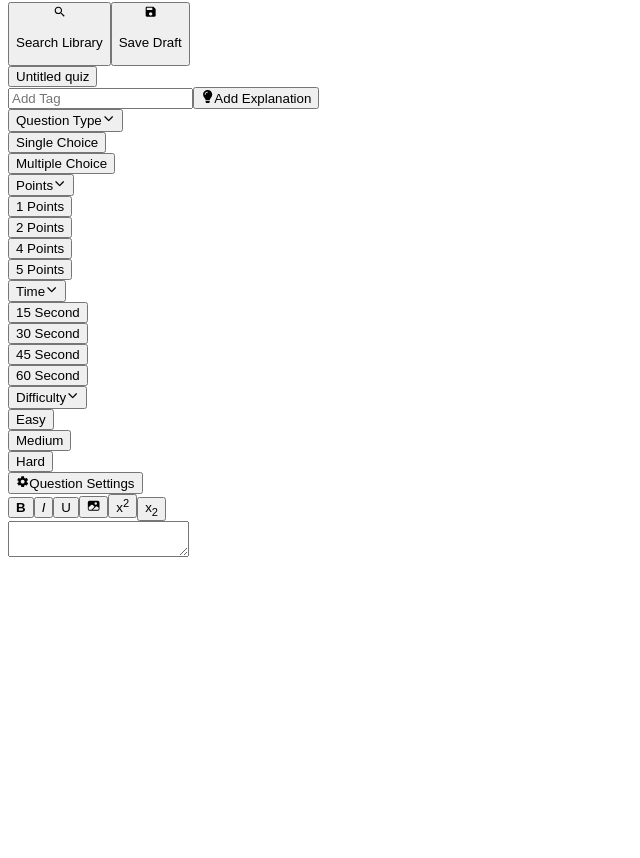
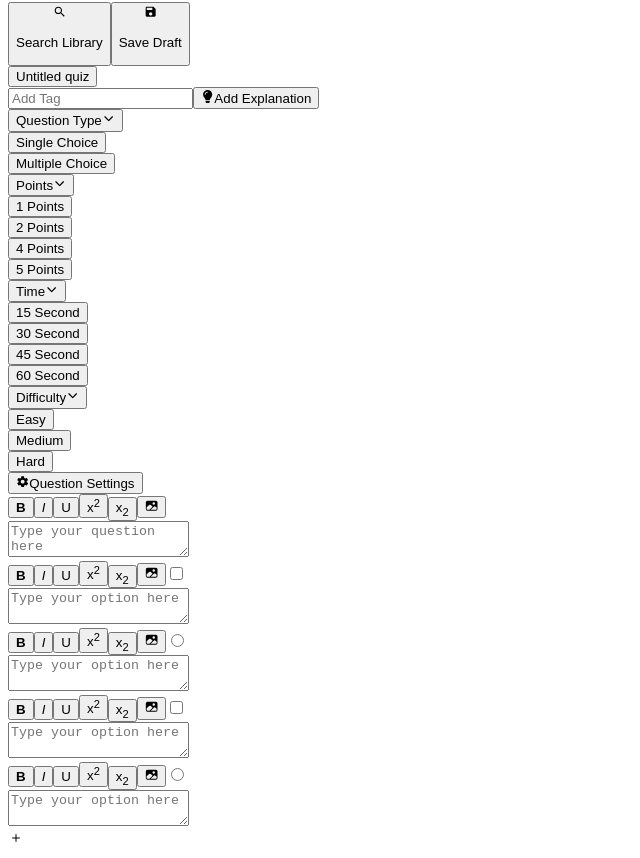
Before and after one commit to sahsisunny/quizard, a Next.js app: page / in a window 1280 px wide. Shown: the part 240-1098 px from the top of the page, without its empty margins (0-640 px from the left). Before the commit the page ends 809 px from the top, so only its background shows below. Built offline with nearby package versions, Linux system fonts and the light colour scheme.

Commit message:
refactor: text editor

```diff
--- a/src/components/QuestionSection/QuestionArea/TextEditor.tsx
+++ b/src/components/QuestionSection/QuestionArea/TextEditor.tsx
@@ -1,77 +1,60 @@
-import React, { useState } from 'react';
-import { IoImage } from 'react-icons/io5';
+import React, { useState } from "react";
+import { IoImage } from "react-icons/io5";
 
-const TextEditor: React.FC = () => {
-  const [text, setText] = useState(""); // State to hold the text
-  const [selectedText, setSelectedText] = useState(""); // State to hold the selected text
+interface TextEditorProps {
+  width?: string;
+  height?: string;
+  backgroundColor?: string;
+  textAreaBackgroundColor?: string;
+  placeholder?: string;
+  type?: "SINGLE" | "MULTIPLE";
+}
 
-  // Function to handle formatting buttons
-  const handleFormat = (format: string) => {
-    const formattedText = applyFormat(text, format);
-    setText(formattedText.props.children);
-  };
-
-  // Function to apply formatting to selected text
-  const applyFormat = (text: string, format: string): JSX.Element => {
-    const startPos = text.indexOf(selectedText);
-    const endPos = startPos + selectedText.length;
-    switch (format) {
-      case "bold":
-        return (
-          <>
-            {text.slice(0, startPos)}
-            <strong>
-              <i>{selectedText}</i>
-            </strong>
-            {text.slice(endPos)}
-          </>
-        );
-      case "italic":
-        return (
-          <>
-            {text.slice(0, startPos)}
-            <i>{selectedText}</i>
-            {text.slice(endPos)}
-          </>
-        );
-      // Add more cases for other formatting options as needed
-      default:
-        return <>{text}</>;
-    }
-  };
-
-  // Function to handle text selection
-  const handleSelection = () => {
-    const selectedText = window.getSelection()?.toString() || "";
-    setSelectedText(selectedText);
-  };
-
+const TextEditor = ({
+  width = "w-full",
+  backgroundColor = "bg-white",
+  textAreaBackgroundColor = "bg-white",
+  placeholder = "Type your question here",
+  type,
+  height,
+}: TextEditorProps) => {
   return (
-    <div className="p-4">
-      <div className="flex items-center">
-        <button className="p-2" onClick={() => handleFormat("bold")}>
+    <div
+      className={`flex flex-col gap-2 p-2 rounded text-white ${height} ${width} ${backgroundColor}`}
+    >
+      <div className="flex items-center relative">
+        <button className="p-2">
           <strong>B</strong>
         </button>
-        <button className="p-2" onClick={() => handleFormat("italic")}>
+        <button className="p-2">
           <i>I</i>
         </button>
         <button className="p-2 underline">U</button>
-        <button className="p-2">
-          <IoImage />
-        </button>
         <button className="p-2">
           x<sup>2</sup>
         </button>
         <button className="p-2">
           x<sub>2</sub>
         </button>
+        <button className="p-2">
+          <IoImage />
+        </button>
+        {type === "SINGLE" ? (
+          <input
+            type="radio"
+            className="w-4 h-4 absolute top-0 right-0 animate-pulse cursor-pointer"
+          />
+        ) : type === "MULTIPLE" ? (
+          <input
+            type="checkbox"
+            className="w-4 h-4 absolute top-0 right-0 animate-pulse cursor-pointer"
+          />
+        ) : null}
       </div>
 
       <textarea
-        className="mt-4 p-2 border border-gray-300 rounded-md w-full"
-        onChange={(e) => setText(e.target.value)}
-        onSelect={handleSelection}
-        value={text}
+        className={`rounded w-full p-2 ${textAreaBackgroundColor} border-none focus:outline-none`}
+        placeholder={placeholder}
       />
     </div>
   );
--- a/src/components/QuestionSection/QuestionSection.tsx
+++ b/src/components/QuestionSection/QuestionSection.tsx
@@ -1,93 +1,80 @@
 "use client";
-import Reac, { useState } from 'react';
-import { CiImageOn } from 'react-icons/ci';
+import { useState } from 'react';
+import { IoIosAdd } from 'react-icons/io';
 
 import ModelComponent from '@/components/ModelComponent';
 
 import TextEditor from './QuestionArea/TextEditor';
 import QuestionSelectors from './QuestionSelectors';
+import QuestionSettingModal from './QuestionSettingModal';
 import QuestionTitle from './QuestionTitle';
-import Selector from './Selector';
 
 function QuestionSection() {
   const [showModel, setShowModel] = useState(false);
   const [title, setTitle] = useState("Untitled quiz");
-  const questionSubject = {
-    Math: "math",
-    Science: "science",
-    English: "english",
-    History: "history",
-    Geography: "geography",
-    Art: "art",
-    Music: "music",
-    "Computer Science": "computer",
-  };
-
-  const gradeLevel = {
-    "Grade A": "gradeA",
-    "Grade B": "gradeB",
-    "Grade C": "gradeC",
-    "Grade D": "gradeD",
-    "Grade E": "gradeE",
-  };
-
-  const language = {
-    English: "english",
-    Spanish: "spanish",
-    Hindi: "hindi",
-    Urdu: "urdu",
-  };
-
-  const visibility = {
-    Public: "public",
-    Private: "private",
-  };
-
-  // onclick text select all text
-  const handleSelectAll = (e: any) => {
-    e.target.select();
-  }
 
   return (
     <div className="w-full">
       <QuestionTitle title={title} onClickTitle={() => setShowModel(true)} />
 
       <QuestionSelectors />
-      <TextEditor />
+      <div className="flex flex-col items-center w-full h-[76%]">
+        <div className="flex flex-col  gap-2 w-[80%] bg-red-900 p-2 rounded h-full">
+          <TextEditor
+            backgroundColor="bg-red-900 border"
+            textAreaBackgroundColor="focus:bg-red-800 bg-red-900 "
+            placeholder="Type your question here"
+            height="h-1/2"
+
+          />
+          <div className="flex flex-col lg:flex-row items-center gap-2 h-1/2">
+            <TextEditor
+              backgroundColor="bg-green-900"
+              textAreaBackgroundColor="focus:bg-green-800 bg-green-900"
+              type="MULTIPLE"
+              placeholder="Type your option here"
+            height="h-full"
+            />
+            <TextEditor
+              backgroundColor="bg-blue-900"
+              textAreaBackgroundColor="focus:bg-blue-800 bg-blue-900"
+              type="SINGLE"
+              placeholder="Type your option here"
+            height="h-full"
+
+            />
+            <TextEditor
+              backgroundColor="bg-fuchsia-900"
+              textAreaBackgroundColor="focus:bg-fuchsia-800 bg-fuchsia-900"
+              type="MULTIPLE"
+              placeholder="Type your option here"
+            height="h-full"
+
+            />
+            <TextEditor
+              backgroundColor="bg-purple-900"
+              textAreaBackgroundColor="focus:bg-purple-800 bg-purple-900"
+              type="SINGLE"
+              placeholder="Type your option here"
+            height="h-full"
+
+            />
+            <div className="flex items-center justify-center rounded-md p-2 cursor-pointer h-full border">
+              <IoIosAdd className="text-4xl" />
+            </div>
+          </div>
+        </div>
+      </div>
       {showModel && (
         <ModelComponent
           title="Edit Quiz Cover"
           onClose={() => setShowModel(false)}
         >
-          <div className="flex md:flex-row flex-col gap-4">
-            <div className="md:w-1/2 w-full flex flex-col border gap-2">
-              <input
-                className="w-full p-2 border border-gray-300 rounded-md"
-                type="text"
-                value={title}
-                onChange={(e) => setTitle(e.target.value)}
-                onClick={handleSelectAll}
-              />
-              <Selector options={questionSubject} name="Subject" />
-              <Selector options={gradeLevel} name="Grade Level" />
-              <Selector options={language} name="Language" />
-              <Selector options={visibility} name="Visibility" />
-            </div>
-            <div className="md:w-1/2 w-full flex flex-col justify-center items-center gap-2 border-2">
-              <div className="flex flex-col justify-center items-center gap-2 cursor-pointer">
-                <CiImageOn className="text-8xl" />
-                <span className="text-sm">Add Cover Image</span>
-              </div>
-            </div>
-          </div>
-          <div className="flex justify-end">
-            <button
-              className="py-2 px-3 mt-4 bg-purple-500 text-white rounded-md"
-              onClick={() => setShowModel(false)}
-            >
-              Save
-            </button>
-          </div>
+          <QuestionSettingModal
+            title={title}
+            inputOnChange={(e) => setTitle(e.target.value)}
+            saveOnClick={() => setShowModel(false)}
+          />
         </ModelComponent>
       )}
     </div>
--- /dev/null
+++ b/src/components/QuestionSection/QuestionSettingModal.tsx
@@ -0,0 +1,88 @@
+import { title } from 'process';
+import React from 'react';
+import { CiImageOn } from 'react-icons/ci';
+
+import Selector from './Selector';
+
+interface QuestionSettingModalProps {
+  title: string;
+  inputOnChange: (e: any) => void;
+  saveOnClick: () => void;
+}
+
+function QuestionSettingModal({
+  title,
+  inputOnChange,
+  saveOnClick,
+}: QuestionSettingModalProps) {
+  const questionSubject = {
+    Math: "math",
+    Science: "science",
+    English: "english",
+    History: "history",
+    Geography: "geography",
+    Art: "art",
+    Music: "music",
+    "Computer Science": "computer",
+  };
+
+  const gradeLevel = {
+    "Grade A": "gradeA",
+    "Grade B": "gradeB",
+    "Grade C": "gradeC",
+    "Grade D": "gradeD",
+    "Grade E": "gradeE",
+  };
+
+  const language = {
+    English: "english",
+    Spanish: "spanish",
+    Hindi: "hindi",
+    Urdu: "urdu",
+  };
+
+  const visibility = {
+    Public: "public",
+    Private: "private",
+  };
+
+  const handleSelectAll = (e: any) => {
+    e.target.select();
+  };
+
+  return (
+    <>
+      <div className="flex md:flex-row flex-col gap-4">
+        <div className="md:w-1/2 w-full flex flex-col border gap-2">
+          <input
+            className="w-full p-2 border border-gray-300 rounded-md"
+            type="text"
+            value={title}
+            onChange={inputOnChange}
+            onClick={handleSelectAll}
+          />
+          <Selector options={questionSubject} name="Subject" />
+          <Selector options={gradeLevel} name="Grade Level" />
+          <Selector options={language} name="Language" />
+          <Selector options={visibility} name="Visibility" />
+        </div>
+        <div className="md:w-1/2 w-full flex flex-col justify-center items-center gap-2 border-2">
+          <div className="flex flex-col justify-center items-center gap-2 cursor-pointer">
+            <CiImageOn className="text-8xl" />
+            <span className="text-sm">Add Cover Image</span>
+          </div>
+        </div>
+      </div>
+      <div className="flex justify-end">
+        <button
+          className="py-2 px-3 mt-4 bg-purple-500 text-white rounded-md"
+          onClick={saveOnClick}
+        >
+          Save
+        </button>
+      </div>
+    </>
+  );
+}
+
+export default QuestionSettingModal;
--- a/src/components/TopBar.tsx
+++ b/src/components/TopBar.tsx
@@ -4,7 +4,7 @@
 
 function TopBarComponent() {
   return (
-    <div className="flex flex-row justify-between items-center p-2 border-b border-black h-14">
+    <div className="flex flex-row justify-between items-center p-2 border-b border-black h-14 sticky top-0 bg-white">
       <div className="flex flex-row items-center gap-2">
         <button className="flex flex-row items-center gap-2 py-2 px-3 bg-gray-200 rounded hover:shadow-md">
           <IoIosArrowBack className="sm:text-2xl text-md" />
--- a/src/components/sidebar/SideBar.tsx
+++ b/src/components/sidebar/SideBar.tsx
@@ -6,7 +6,7 @@
 
 function SideBar() {
   return (
-    <div className="flex xl:flex-col flex-row  justify-between xl:w-[14rem] w-screen bg-gray-100  border-e-4 gap-2 p-2  border-r border-black xl:h-[90vh] h-auto absolute bottom-0 xl:relative">
+    <div className="flex xl:flex-col flex-row  justify-between xl:w-[14rem] w-screen bg-gray-100  border-e-4 gap-2 p-2  border-r border-black xl:min-h-[90vh] h-auto sticky bottom-0 xl:top-14 ">
       <div className="flex xl:flex-col flex-row items-end gap-2  overflow-y-auto">
         <QuestionBox />
         <QuestionBox />
```
